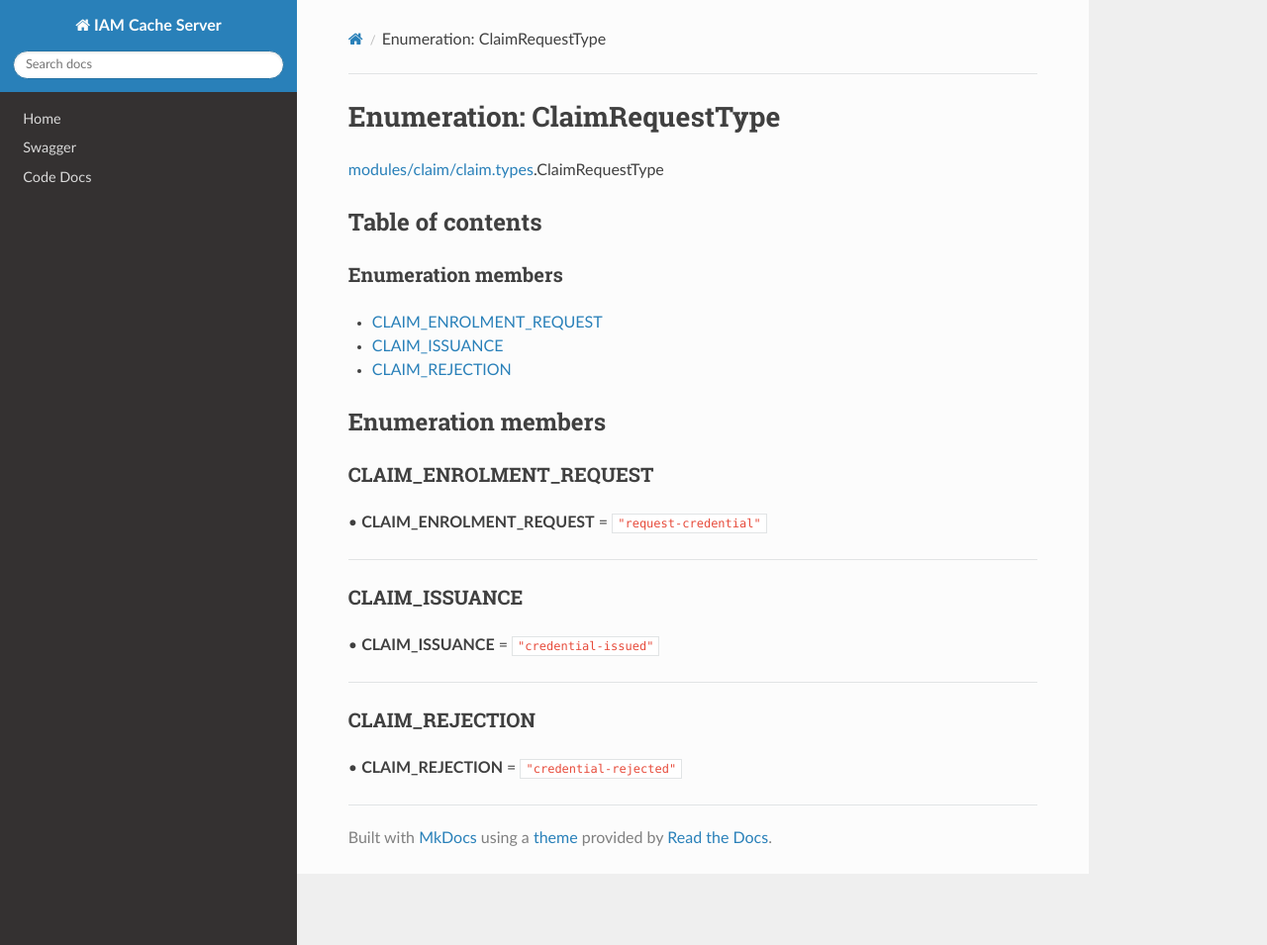
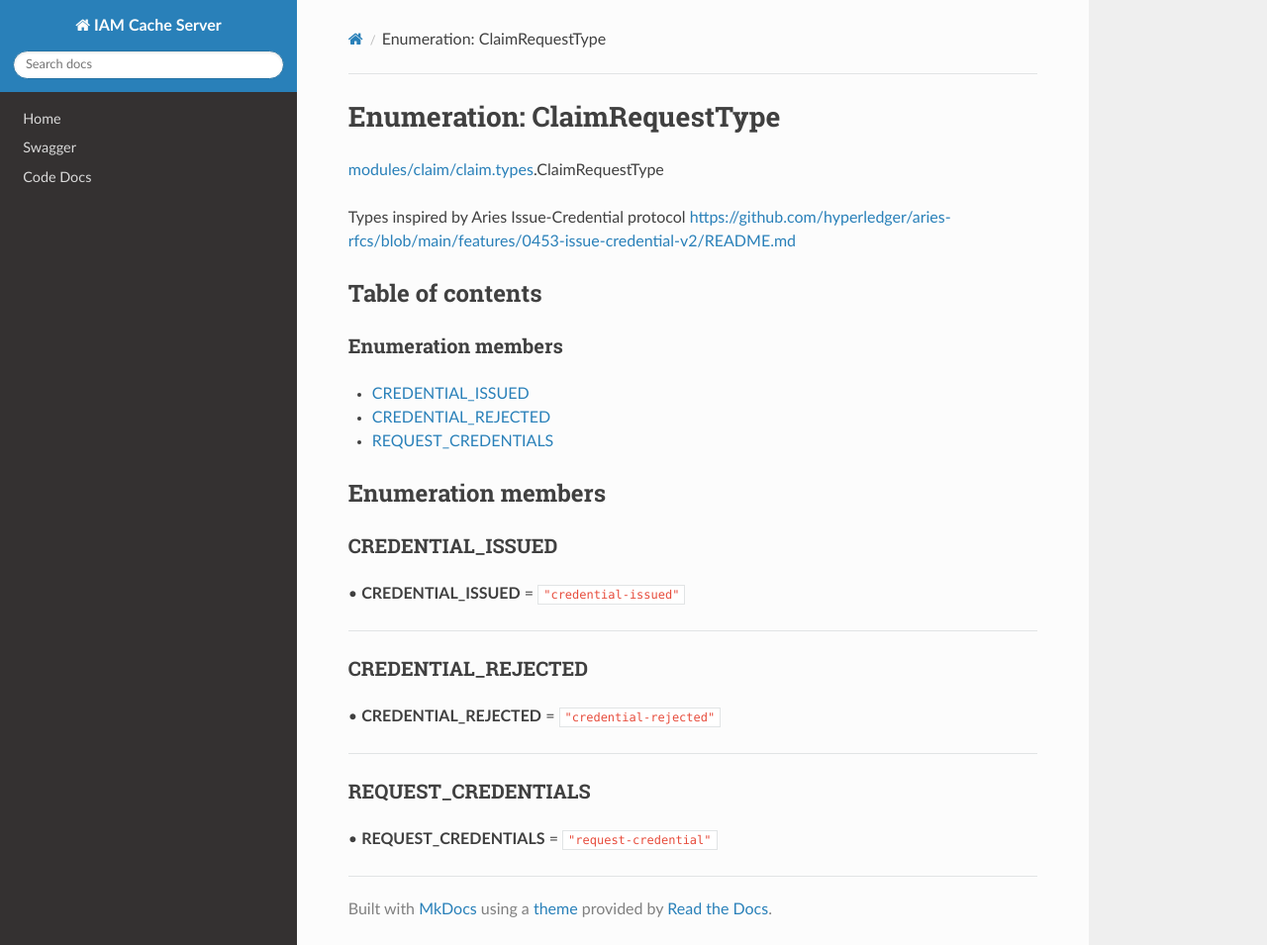
Before and after one commit to energywebfoundation/ssi-hub, an MkDocs documentation site: the page built from docs/api/enums/modules_claim_claim_types.ClaimRequestType.md, in a window 1280 px wide and 955 px high. Shown: the whole window at 99% size. Built offline with MkDocs 1.6.1, drawn with Linux system fonts in a browser that asks for light colours; nearby versions of some CDN libraries.

```diff
--- a/docs/api/enums/modules_claim_claim_types.ClaimRequestType.md
+++ b/docs/api/enums/modules_claim_claim_types.ClaimRequestType.md
@@ -1,29 +1,31 @@
 # Enumeration: ClaimRequestType
 
 [modules/claim/claim.types](../modules/modules_claim_claim_types.md).ClaimRequestType
+
+Types inspired by Aries Issue-Credential protocol [https://github.com/hyperledger/aries-rfcs/blob/main/features/0453-issue-credential-v2/README.md](https://github.com/hyperledger/aries-rfcs/blob/main/features/0453-issue-credential-v2/README.md)
 
 ## Table of contents
 
 ### Enumeration members
 
-- [CLAIM_ENROLMENT_REQUEST](modules_claim_claim_types.ClaimRequestType.md#claim_enrolment_request)
-- [CLAIM_ISSUANCE](modules_claim_claim_types.ClaimRequestType.md#claim_issuance)
-- [CLAIM_REJECTION](modules_claim_claim_types.ClaimRequestType.md#claim_rejection)
+- [CREDENTIAL_ISSUED](modules_claim_claim_types.ClaimRequestType.md#credential_issued)
+- [CREDENTIAL_REJECTED](modules_claim_claim_types.ClaimRequestType.md#credential_rejected)
+- [REQUEST_CREDENTIALS](modules_claim_claim_types.ClaimRequestType.md#request_credentials)
 
 ## Enumeration members
 
-### CLAIM\_ENROLMENT\_REQUEST
+### CREDENTIAL\_ISSUED
 
-• **CLAIM\_ENROLMENT\_REQUEST** = `"request-credential"`
+• **CREDENTIAL\_ISSUED** = `"credential-issued"`
 
 ___
 
-### CLAIM\_ISSUANCE
+### CREDENTIAL\_REJECTED
 
-• **CLAIM\_ISSUANCE** = `"credential-issued"`
+• **CREDENTIAL\_REJECTED** = `"credential-rejected"`
 
 ___
 
-### CLAIM\_REJECTION
+### REQUEST\_CREDENTIALS
 
-• **CLAIM\_REJECTION** = `"credential-rejected"`
+• **REQUEST\_CREDENTIALS** = `"request-credential"`
```
Also changed, not shown: docs/api/classes/modules_claim_claim_service.ClaimHandleResult.md (+3 -3 lines), docs/api/classes/modules_claim_claim_service.ClaimService.md (+4 -4 lines), docs/api/enums/modules_assets_assets_event.AssetHistoryEventType.md (+5 -5 lines), 4 other files.
